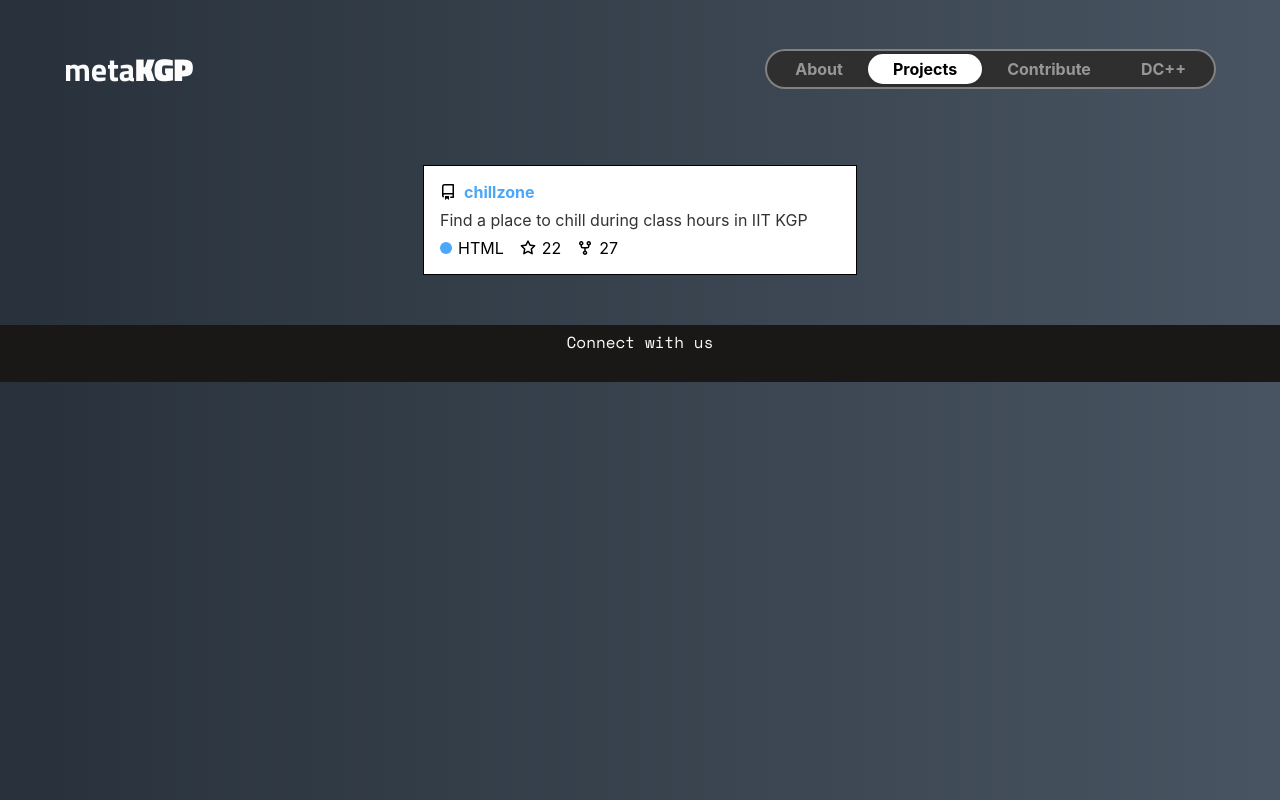
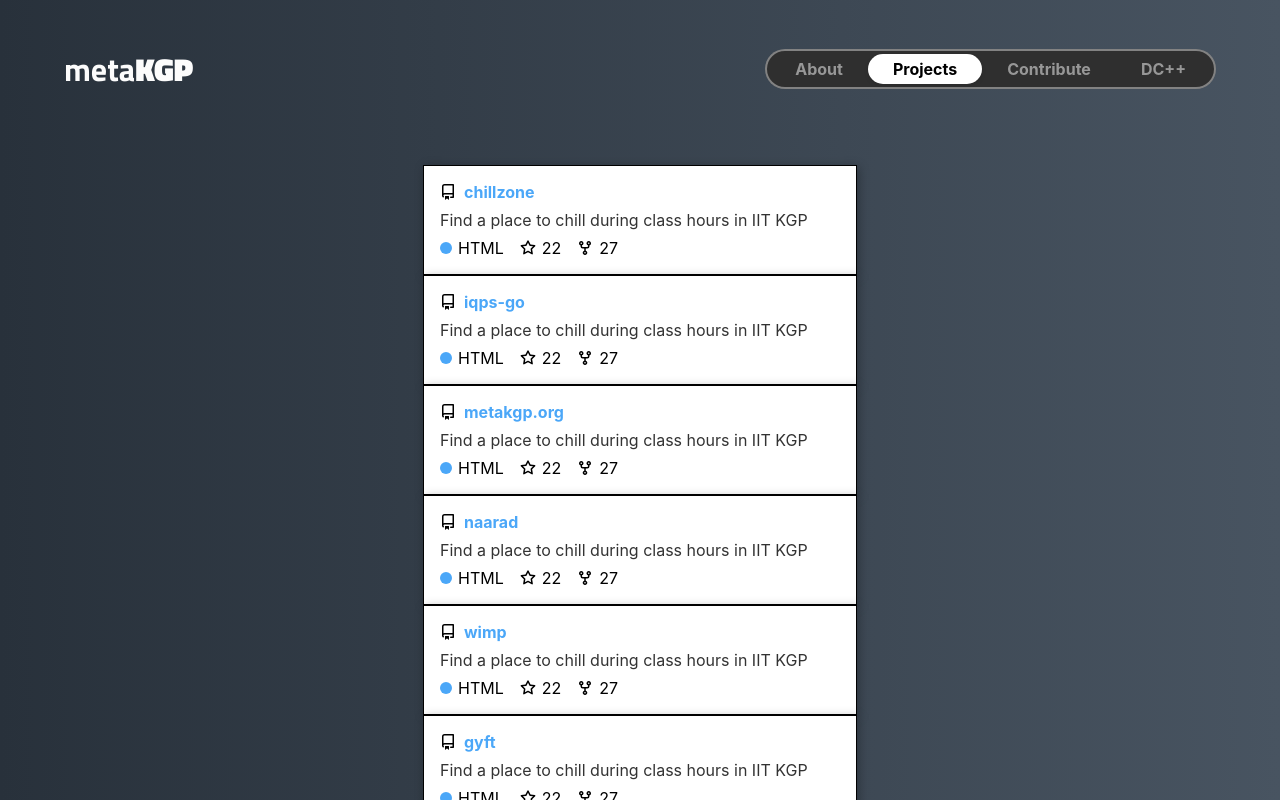
Before and after one commit to metakgp/metakgp.org, a React (Vite) app: page /projects in a window 1280 px wide. Shown: the top 800 px of the page. Built offline with nearby package versions, Linux system fonts and the light colour scheme; no server answers.

Commit message:
WIP(projects): add a section that creates a grid for repo cards

```diff
--- a/src/pages/Projects.tsx
+++ b/src/pages/Projects.tsx
@@ -1,9 +1,10 @@
 import RepoCard from "../components/GithubCard";
+import CardGrid from "../sections/CardGrid";
 
 const Projects = () => {
   return (
     <div className="page-container">
-      <RepoCard repoName="chillzone" />
+      <CardGrid names={["chillzone", "iqps-go", "metakgp.org", "naarad", "wimp", "gyft", "Dynac"]} displayMode="all" />
     </div>
   )
 }
--- a/src/sections/CardGrid.tsx
+++ b/src/sections/CardGrid.tsx
@@ -8,10 +8,12 @@ type Props = {
 
 const CardGrid = (props: Props) => {
   return (
-    <div className="gh-card-grid">
+    <div className={`gh-card-grid`}>
       {props.names.map((name, index) => (
         <RepoCard repoName={name} key={index} />
       ))}
     </div>
   )
 }
+
+export default CardGrid;
--- a/src/styles/components/RepoCard.css
+++ b/src/styles/components/RepoCard.css
@@ -7,9 +7,11 @@
   align-items: center;
   background-color: #fff;
   border: 1px solid #000;
+  box-shadow: 2px 2px 10px rgba(0, 0, 0, 0.3);
   color: #000;
   padding: 1rem;
   width: 400px;
+  text-align: left;
 }
 
 .gh-card-header {
--- a/src/styles/sections/CardGrid.css
+++ b/src/styles/sections/CardGrid.css
@@ -0,0 +1,25 @@
+.gh-card-grid {
+  box-sizing: border-box;
+  display: grid;
+  gap: 1rem;
+  padding: 1rem;
+  justify-content: center;
+}
+
+/* Default layout for all cards */
+.gh-card-grid {
+  grid-template-columns: repeat(3, 1fr);
+}
+
+/* Prominent layout for fewer cards */
+.gh-card-grid.featured {
+  grid-template-columns: repeat(auto-fit, minmax(250px, 1fr));
+  max-width: 800px;
+  margin: auto;
+}
+
+@media (max-width: 600px) {
+  .gh-card-grid {
+    grid-template-columns: 1fr;
+  }
+}
```
